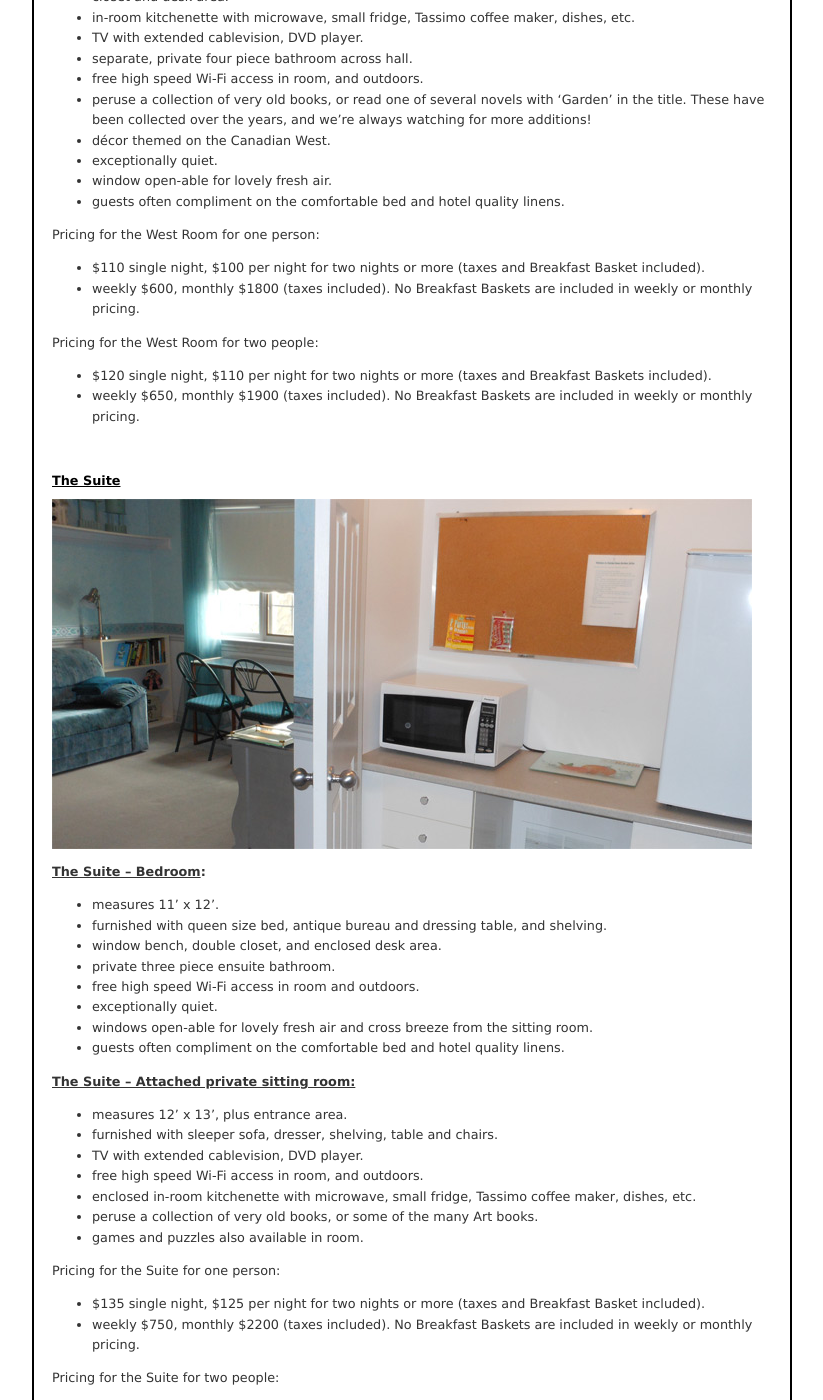
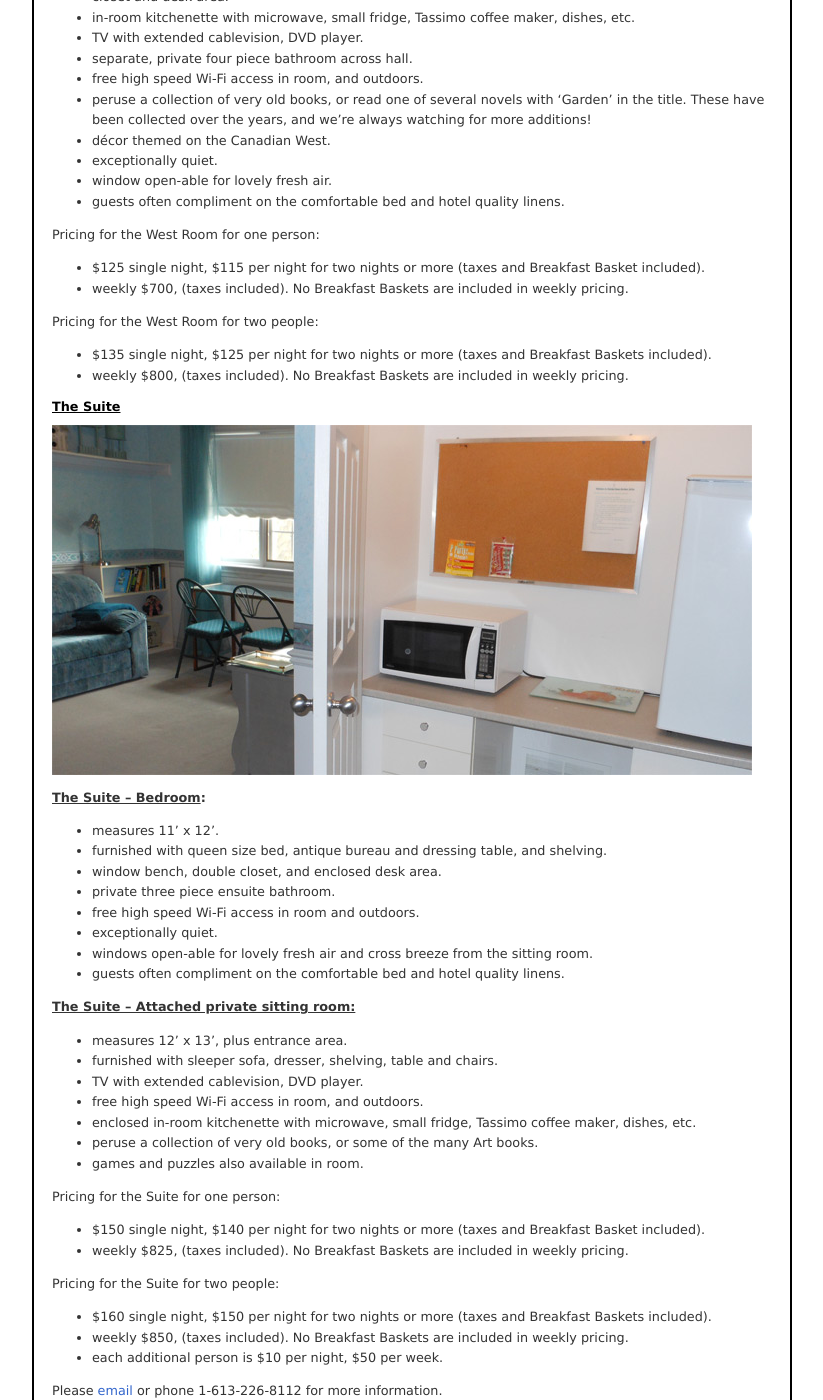
Before and after one commit to GordStephen/charinghousegardens, a Jekyll site: the page built from accommodations.md, in a window 1280 px wide and 1400 px high, scrolled down 779 px. Shown: the whole window, without its empty margins (228-1051 px from the left). Built offline with Jekyll 4.4.1, drawn with Linux system fonts in a browser that asks for light colours; some of the changed text lies outside the part shown.

Commit message:
Updated accomodations page

```diff
--- a/accommodations.md
+++ b/accommodations.md
@@ -57,17 +57,17 @@ var suite=new fadeSlideShow({
 <li>window open-able for lovely fresh air.</li>
 <li>guests often compliment on the comfortable bed and hotel quality linens.</li>
 </ul>
-<p>Pricing for the West Room for one person:</p>
-<ul>
-<li>$110 single night, $100 per night for two nights or more  (taxes and Breakfast Basket included).</li>
-<li>weekly $600, monthly $1800  (taxes included). No Breakfast Baskets are included in weekly or monthly pricing.</li>
-</ul>
-<p>Pricing for the West Room for two people:</p>
-<ul>
-<li>$120 single night, $110 per night for two nights or more  (taxes and Breakfast Baskets included).</li>
-<li>weekly $650, monthly $1900  (taxes included). No Breakfast Baskets are included in weekly or monthly pricing.</li>
-</ul>
-<p>&nbsp;</p>
+
+Pricing for the West Room for one person:
+
+ - $125 single night, $115 per night for two nights or more  (taxes and Breakfast Basket included).
+ - weekly $700, (taxes included). No Breakfast Baskets are included in weekly pricing.
+
+Pricing for the West Room for two people:
+
+ - $135 single night, $125 per night for two nights or more  (taxes and Breakfast Baskets included).
+ - weekly $800, (taxes included). No Breakfast Baskets are included in weekly pricing.
+
 <h2><strong><span style="text-decoration: underline;">The Suite</span></strong></h2>
 <div id="suitegallery"></div>
 <p><strong><span style="text-decoration: underline;">The Suite &#8211; Bedroom</span>:</strong></p>
@@ -91,15 +91,16 @@ var suite=new fadeSlideShow({
 <li>peruse a collection of very old books, or some of the many Art books.</li>
 <li>games and puzzles also available in room.</li>
 </ul>
-<p>Pricing for the Suite for one person:</p>
-<ul>
-<li>$135 single night, $125 per night for two nights or more (taxes and Breakfast Basket included).</li>
-<li>weekly $750, monthly $2200 (taxes included). No Breakfast Baskets are included in weekly or monthly pricing.</li>
-</ul>
-<p>Pricing for the Suite for two people:</p>
-<ul>
-<li>$145 single night, $135 per night for two nights or more  (taxes and Breakfast Baskets included).</li>
-<li>weekly $800, monthly $2300  (taxes included). No Breakfast Baskets are included in weekly or monthly pricing.</li>
-<li>each additional person is $10 per night, $50 per week, $100 per month.</li>
-</ul>
-<p>Please <a title="Email Olly" href="mailto:info@charinghousegardens.ca" target="_blank">email</a>  or phone 1-613-226-8112 for more information.</p>
+
+Pricing for the Suite for one person:
+
+ - $150 single night, $140 per night for two nights or more (taxes and Breakfast Basket included).
+ - weekly $825, (taxes included). No Breakfast Baskets are included in weekly pricing.
+
+Pricing for the Suite for two people:
+
+ - $160 single night, $150 per night for two nights or more  (taxes and Breakfast Baskets included).
+ - weekly $850, (taxes included). No Breakfast Baskets are included in weekly pricing.
+ - each additional person is $10 per night, $50 per week.
+
+Please <a title="Email Olly" href="mailto:info@charinghousegardens.ca" target="_blank">email</a> or phone 1-613-226-8112 for more information.
```
